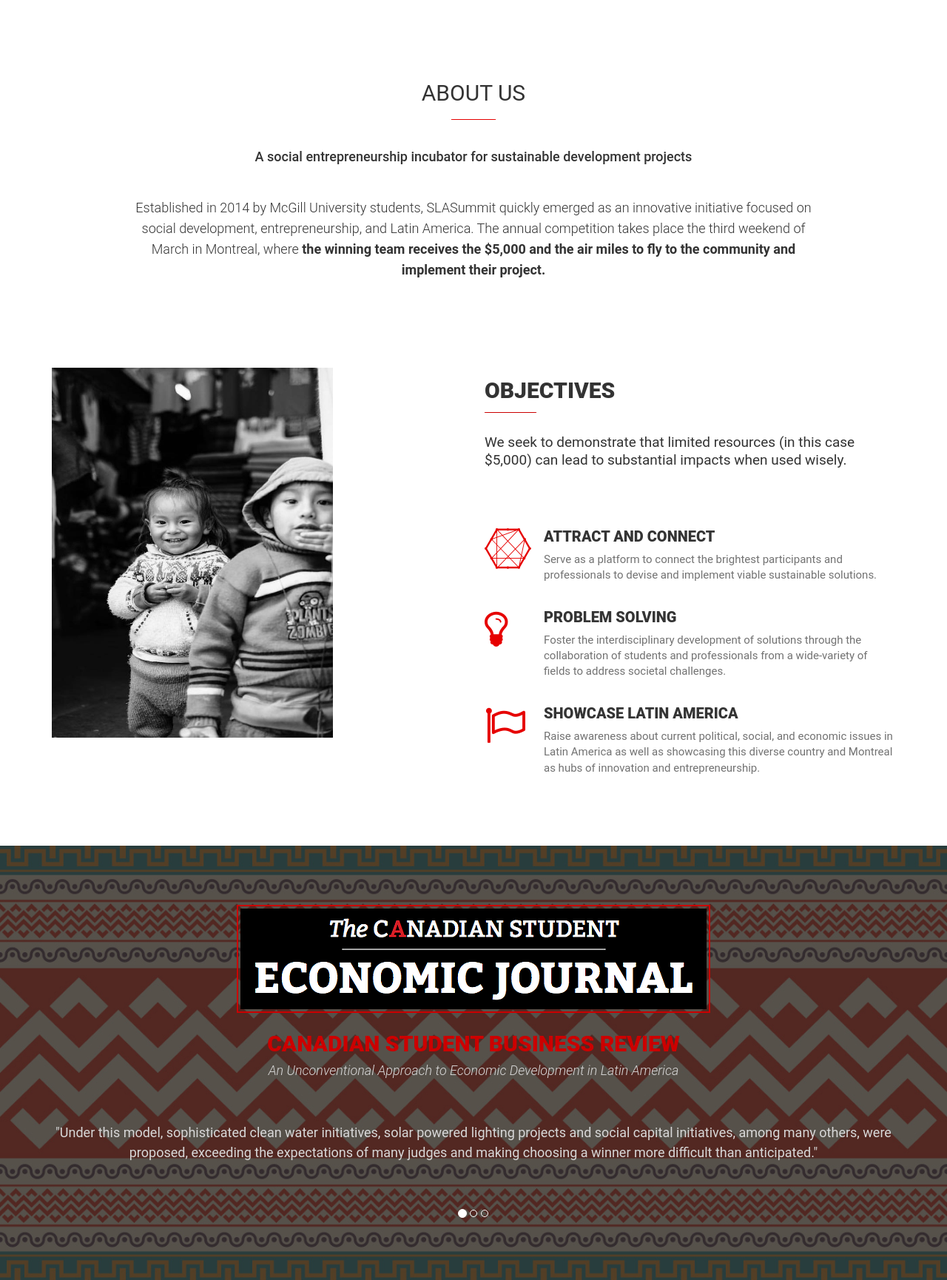
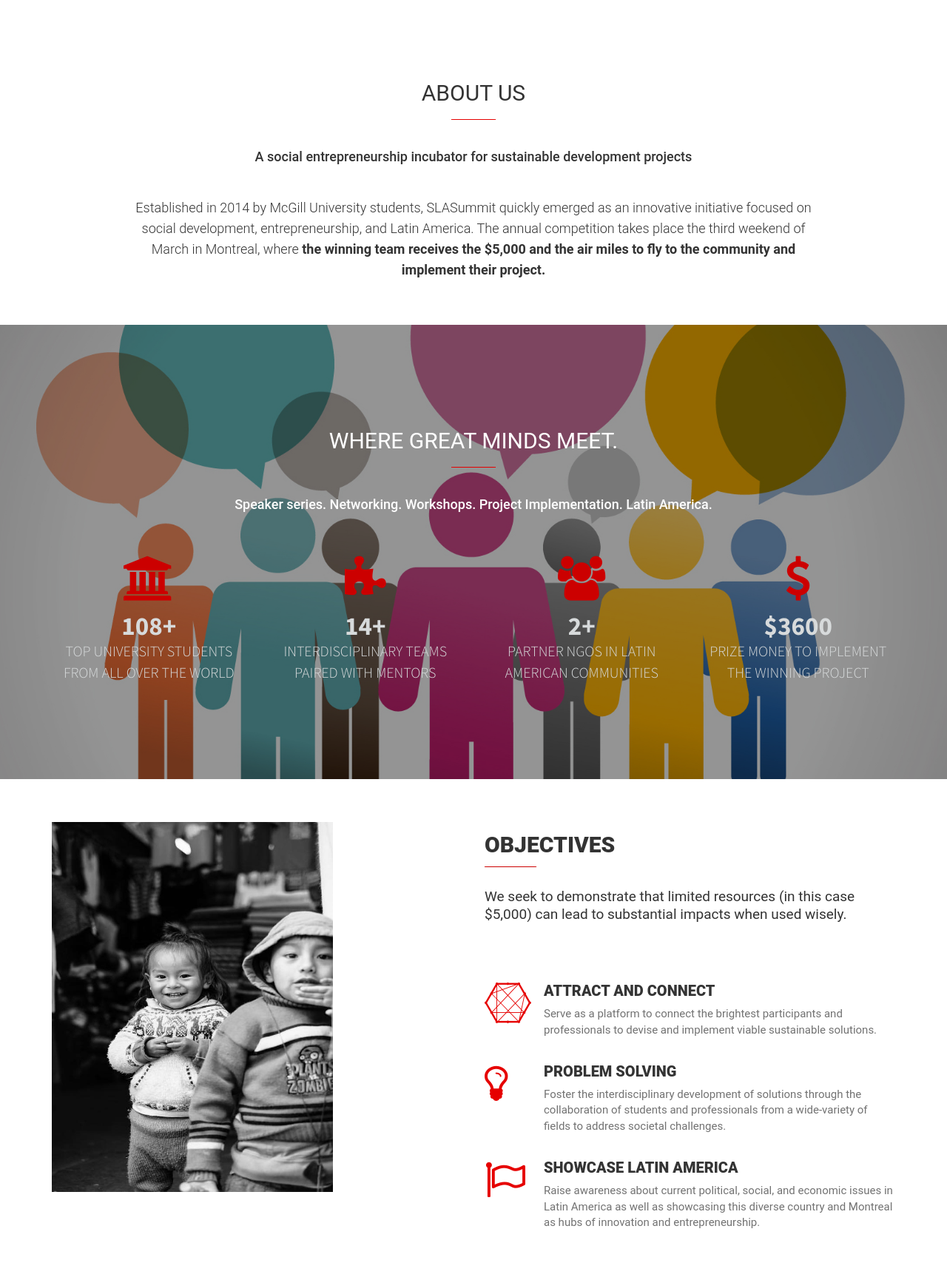
Before and after one commit to armandordorica/slasummit-website, a PHP site: page / in a window 1280 px wide. Shown: the part 801-2531 px from the top of the page at 74% size. Run offline with PHP 8.4, Linux system fonts and the light colour scheme.

Commit message:
where great minds meet section updated, why fund us padding modified and register now section

```diff
--- a/css/style.css
+++ b/css/style.css
@@ -429,8 +429,8 @@
 .btn-purchase-now:focus,
 .btn-purchase-now:visited
 {
-    background-color: #129CF3;
-    border: 1px solid #129CF3;
+    background-color: #cc0000;
+    border: 1px solid #cc0000;
     color: #fff;
     border-radius: 3px;
     padding: 15px 35px;
@@ -442,13 +442,13 @@
 }
 
 .btn-purchase-now:hover{
-    background-color: #1274B1;
-    border-color: #316B90;
+    background-color: #ff0000;
+    border-color: #ff0000;
 }
 
 /*============== Counter ================*/
 .counter{
-    background-image: url("../images/counter-bg.jpg");
+    background-image: url("../images/people-pattern.jpg");
     background-repeat: no-repeat;
     background-attachment: fixed;
     background-size: cover;
@@ -465,7 +465,7 @@
 }
 
 .counter-item i{
-    color: #129CF3;
+    color: #cc0000;
     font-size: 60px;
 }
 
--- a/index.html
+++ b/index.html
@@ -130,6 +130,59 @@
                 </div>
             </div>
 
+        <section class="counter">
+            <div class="counter-overlay">
+                <div class="container">
+                    <div class="row">
+                        <div class="col-md-10 col-md-offset-1">
+
+                            <!-- About us title and description-->
+                            <div class="section-title" style="padding-top: 0px">
+                                <h2 style=" color: #fff; ">Where Great Minds Meet.</h2>
+
+                                <br><br>
+                                <div class="text-center">
+                                    <h4 style=" color: #fff; " >Speaker series. Networking. Workshops. Project Implementation. Latin America. </h4></div>
+                            </div>
+                        </div>
+                    </div>
+                    <div class="row text-center">
+                        <div class="col-md-3">
+                            <div class="counter-item">
+                                <div><i class="fa fa-university"></i></div>
+                                <h2><span class="counter-num">150</span><span>+</span></h2>
+                                <p>Top University students from all over the world</p>
+                            </div>
+                        </div>
+
+                        <div class="col-md-3">
+                            <div class="counter-item">
+                                <div><i class="fa fa-puzzle-piece"></i></div>
+                                <h2><span class="counter-num">20</span><span>+</span></h2>
+                                <p>Interdisciplinary teams paired with mentors</p>
+                            </div>
+                        </div>
+
+                        <div class="col-md-3">
+                            <div class="counter-item">
+                                <div><i class="fa fa-users"></i></div>
+                                <h2><span class="counter-num">3</span><span>+</span></h2>
+                                <p>Partner NGOs in Latin American Communities</p>
+                            </div>
+                        </div>
+
+                        <div class="col-md-3">
+                            <div class="counter-item">
+                                <div><i class="fa fa-usd"></i></div>
+                                <h2><span>&#36;</span><span class="counter-num">5000</span></h2>
+                                <p> Prize money to implement the winning project</p>
+                            </div>
+                        </div>
+                    </div>
+                </div>
+            </div>
+
+        </section>
             <div class="choose-us-wrapper">
                 <div class="container">
 
@@ -284,6 +337,22 @@
     </div>
     </div>
   </div>
+        </section>
+
+                <!-- Purchase now -->
+        <section class="purchase-now">
+            <div class="container">
+                <div class="row">
+                    <div class="col-md-9">
+                        <p>The annual competition takes place at McGill University in Montreal during the third weekend of March, where the winning team receives the funds and the air miles to implement their project.
+                        </p>
+                    </div>
+                    <div class="col-md-3">
+                        <a class="btn btn-primary btn-purchase-now" href="https://www.eply.com/SLASummit2016"> Register Now </a>
+
+                    </div>
+                </div>
+            </div>
         </section>
 
         <!-- SPONSORS AND PARTNERS -->
```
Also changed, not shown: other parts of index.html (+4 -59 lines), images/people-pattern.jpg (added).
